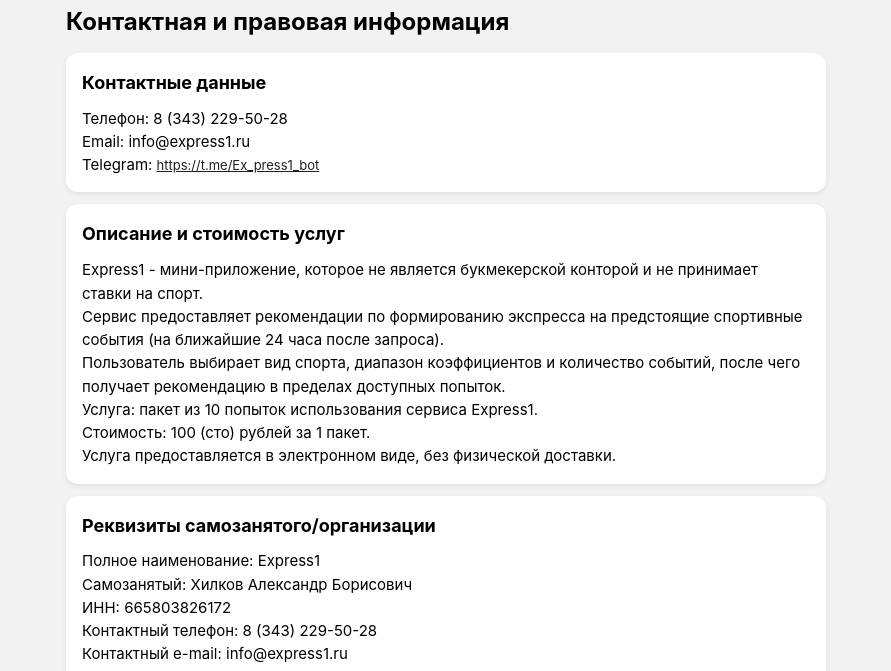
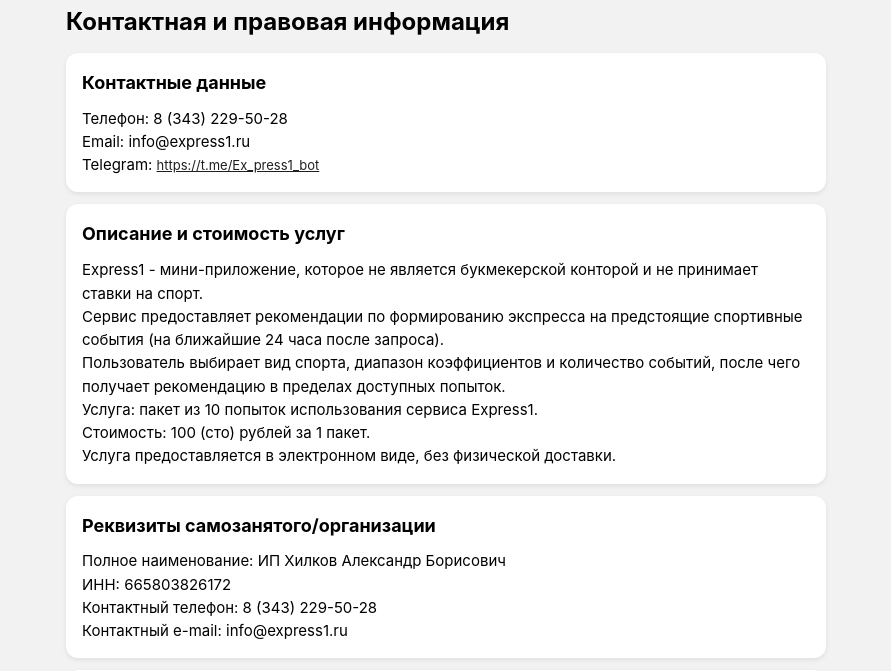
Before and after one commit to GeorgeLapp/Express_final, a website: page Express1/public/legal.html in a window 1280 px wide. Shown: the part 125-796 px from the top of the page, without its empty margins (194-1085 px from the left). Drawn offline with Linux system fonts and the light colour scheme.

Commit message:
поправил ревизиты

```diff
--- a/Express1/public/js/utils.js
+++ b/Express1/public/js/utils.js
@@ -99,7 +99,7 @@
   const info = document.createElement('div');
   info.className = 'footer-company-info';
   info.innerHTML = `
-    <p>Самозанятый Хилков Александр Борисович</p>
+    <p>ИП Хилков Александр Борисович</p>
     <p>ИНН: 665803826172</p>
   `;
 
--- a/Express1/public/legal.html
+++ b/Express1/public/legal.html
@@ -37,8 +37,7 @@
 
             <section class="legal-section">
                 <h2>Реквизиты самозанятого/организации</h2>
-                <p>Полное наименование: Express1</p>
-                <p>Самозанятый: Хилков Александр Борисович</p>
+                <p>Полное наименование: ИП Хилков Александр Борисович</p>
                 <p>ИНН: 665803826172</p>
                 <p>Контактный телефон: 8 (343) 229-50-28</p>
                 <p>Контактный e-mail: info@express1.ru</p>
```
